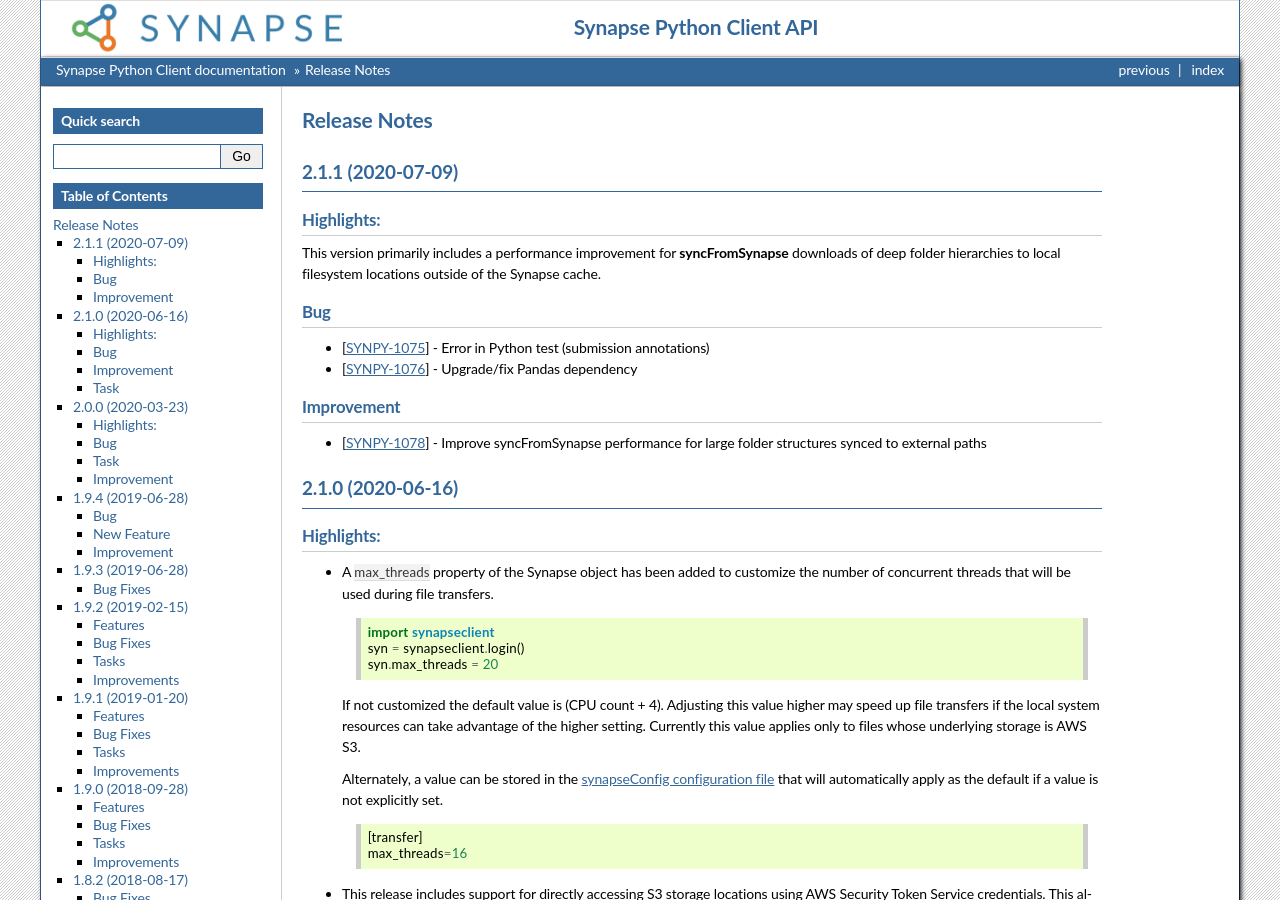
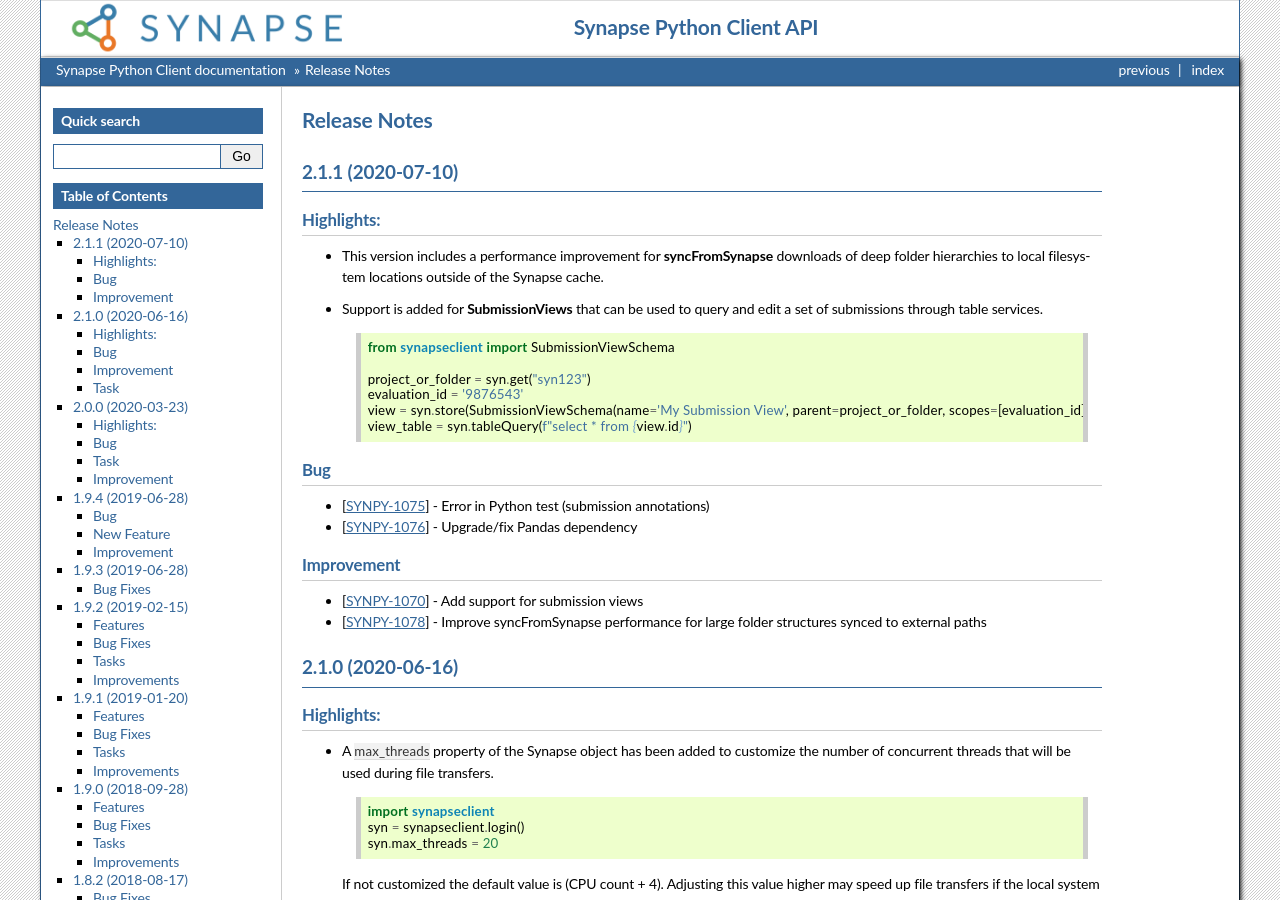
Before and after one commit to Sage-Bionetworks/synapsePythonClient, a Sphinx documentation site: the page built from docs/news.rst, in a window 1280 px wide and 900 px high. Built offline with Sphinx 7.4.7, drawn with Linux system fonts in a browser that asks for light colours; the version number could not be read and is left out.

Commit message:
+submission views to news

```diff
--- a/docs/news.rst
+++ b/docs/news.rst
@@ -2,14 +2,26 @@
 Release Notes
 =============
 
-2.1.1 (2020-07-09)
+2.1.1 (2020-07-10)
 ==================
 
 Highlights:
 ----------------
 
-This version primarily includes a performance improvement for **syncFromSynapse** downloads
-of deep folder hierarchies to local filesystem locations outside of the Synapse cache.
+- This version includes a performance improvement for **syncFromSynapse** downloads
+  of deep folder hierarchies to local filesystem locations outside of the Synapse cache.
+
+- Support is added for **SubmissionViews** that can be used to query and edit
+  a set of submissions through table services.
+
+  .. code-block:: python
+
+   from synapseclient import SubmissionViewSchema
+
+   project_or_folder = syn.get("syn123")
+   evaluation_id = '9876543'
+   view = syn.store(SubmissionViewSchema(name='My Submission View', parent=project_or_folder, scopes=[evaluation_id]))
+   view_table = syn.tableQuery(f"select * from {view.id}")
 
 Bug
 ---
@@ -22,6 +34,8 @@
 Improvement
 -----------
 
+-  [`SYNPY-1070 <https://sagebionetworks.jira.com/browse/SYNPY-1070>`__] -
+   Add support for submission views
 -  [`SYNPY-1078 <https://sagebionetworks.jira.com/browse/SYNPY-1078>`__] -
    Improve syncFromSynapse performance for large folder structures synced to external paths
 
```
